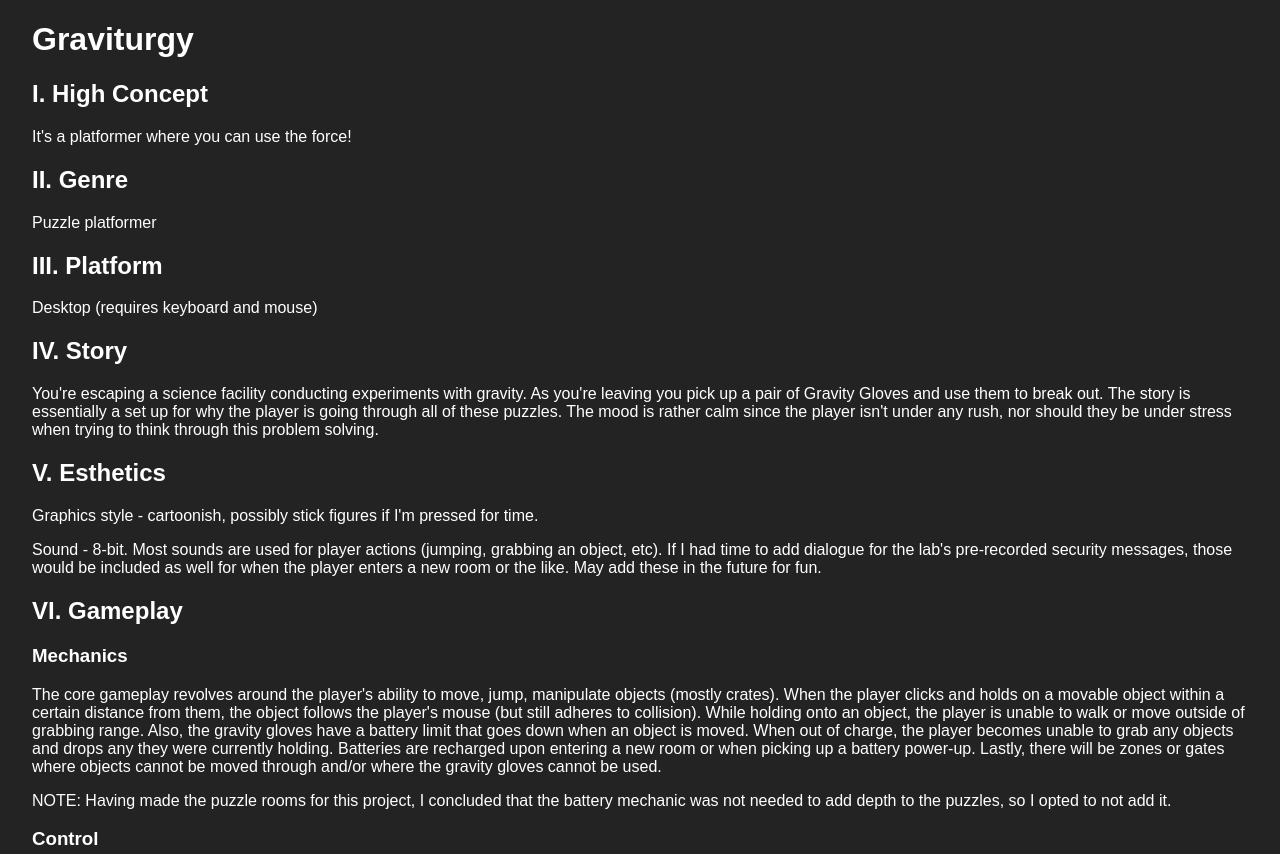
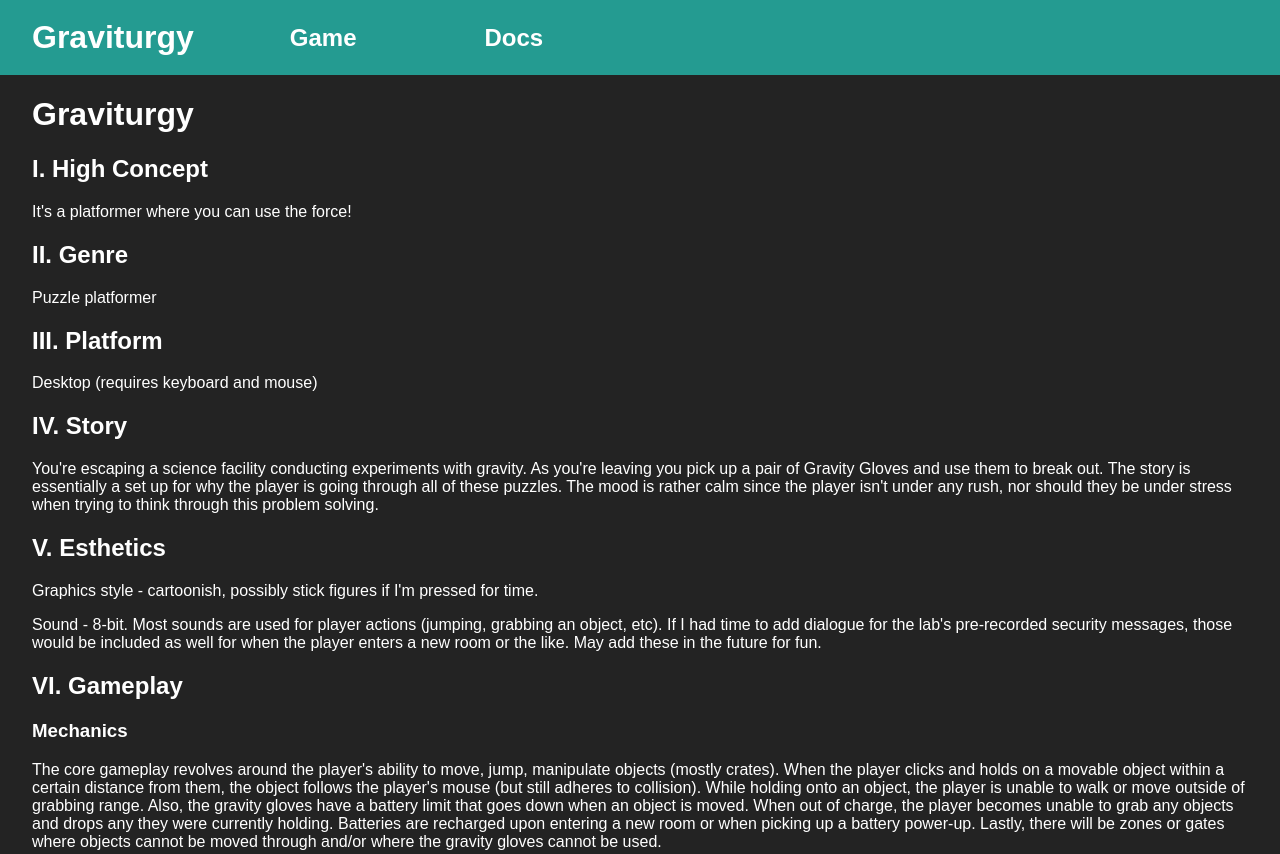
Before and after one commit to dek6613/IGME-235, a plain HTML site: page 235/project3/about.html in a window 1280 px wide. Shown: the top 854 px of the page. Drawn offline with Linux system fonts and the light colour scheme; a web font is replaced by a local one.

Commit message:
Added menu bar to doc page

```diff
--- a/235/project3/about.html
+++ b/235/project3/about.html
@@ -11,6 +11,12 @@
 
 </head>
 <body>
+	<div id="topBar">
+        <h1>Graviturgy</h1>
+        <h2><a href="graviturgy.html">Game</a></h2>
+        <h2><a href="about.html">Docs</a></h2>
+    </div>
+
 	<div id="content">
 		<div id="review">
 			<h1>Graviturgy</h1>
```
